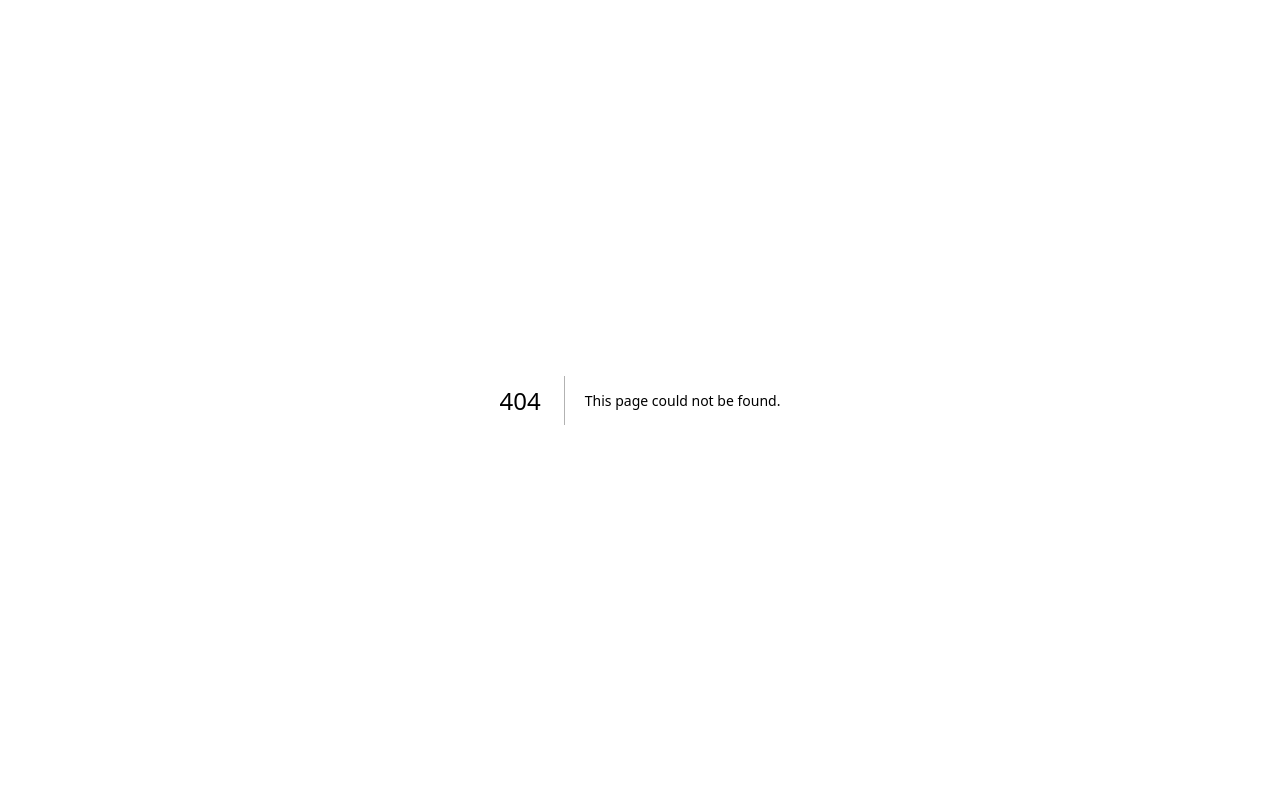
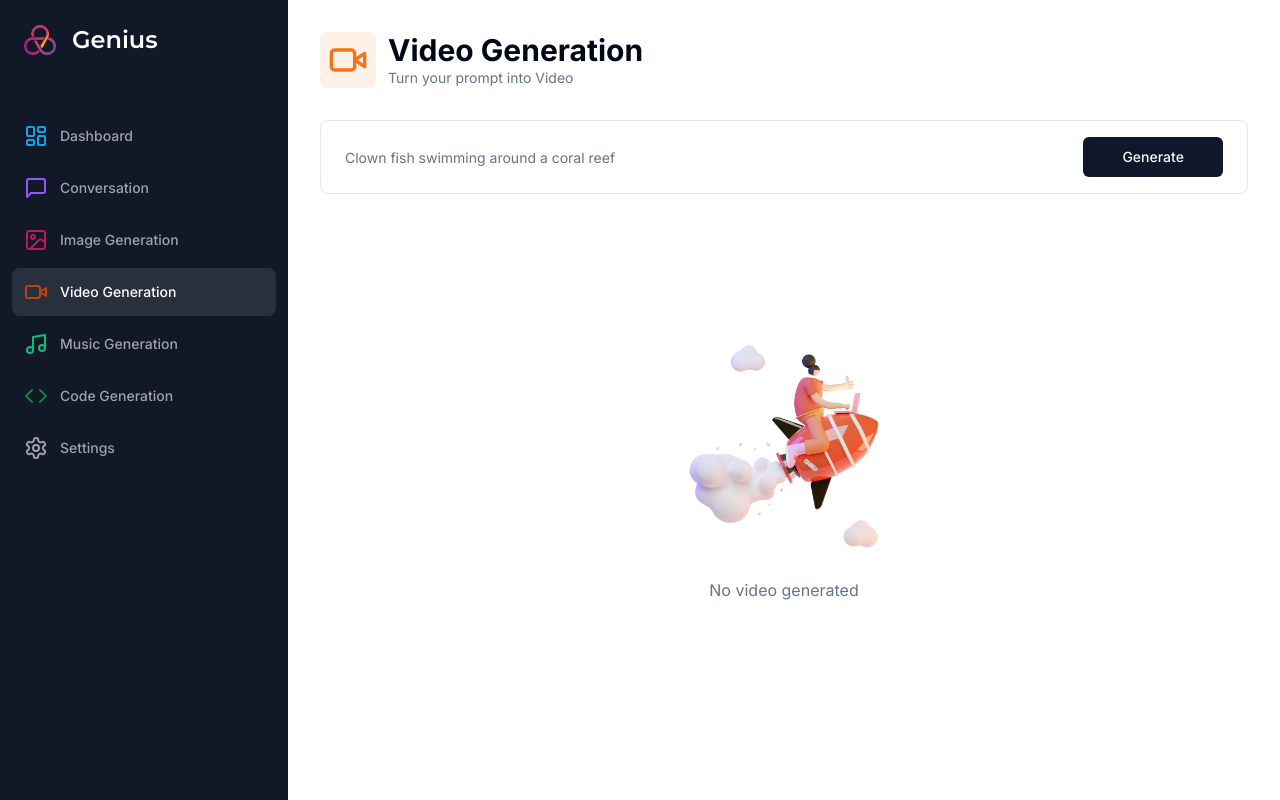
Before and after one commit to JAZ201107/ai-saas, a Next.js app: page /video in a window 1280 px wide. Before the commit this address had no page. Built offline with nearby package versions, Linux system fonts and the light colour scheme.

Commit message:
Music Video Generation Finished

```diff
--- /dev/null
+++ b/app/(dashboard)/(routes)/music/constants.ts
@@ -0,0 +1,7 @@
+import * as z from "zod";
+
+export const formSchema = z.object({
+  prompt: z.string().min(1, {
+    message: "Music Prompt is required",
+  }),
+});
--- /dev/null
+++ b/app/(dashboard)/(routes)/music/page.tsx
@@ -0,0 +1,114 @@
+"use client";
+import * as z from "zod";
+import { zodResolver } from "@hookform/resolvers/zod";
+import { MessageSquare, Music } from "lucide-react";
+import { useForm } from "react-hook-form";
+
+import { formSchema } from "./constants";
+import { Heading } from "@/components/heading";
+import { ChatCompletionRequestMessage } from "openai";
+import { Form, FormControl, FormField, FormItem } from "@/components/ui/form";
+import { Input } from "@/components/ui/input";
+import { Button } from "@/components/ui/button";
+import { useRouter } from "next/navigation";
+import { useState } from "react";
+import axios from "axios";
+import Empty from "@/components/Empty";
+import { cn } from "@/lib/utils";
+import UserAvatar from "@/components/UserAvatar";
+import BotAvatar from "@/components/BotAvatar";
+import Loader from "@/components/Loader";
+
+const MusicPage = () => {
+  const router = useRouter();
+  const [music, setMusic] = useState<string>();
+
+  const form = useForm<z.infer<typeof formSchema>>({
+    resolver: zodResolver(formSchema),
+    defaultValues: {
+      prompt: "",
+    },
+  });
+
+  const isLoading = form.formState.isSubmitting;
+
+  const onSubmit = async (values: z.infer<typeof formSchema>) => {
+    try {
+      setMusic(undefined);
+
+      const response = await axios.post("/api/music", values);
+
+      setMusic(response.data.audio);
+
+      form.reset();
+    } catch (error: any) {
+      // TODO: Open Pro Modal
+
+      console.log(error);
+    } finally {
+      router.refresh();
+    }
+  };
+
+  return (
+    <div>
+      <Heading
+        title="Music Generation"
+        description="Turn your prompt into music"
+        icon={Music}
+        iconColor="text-emerald-500"
+        bgColor="bg-emerald-500/10"
+      />
+
+      <div className="px-4 lg:px-8">
+        <div>
+          <Form {...form}>
+            <form
+              onSubmit={form.handleSubmit(onSubmit)}
+              className="rounded-lg border w-full p-4 px-3 md:px-6 focus-within:shadow-sm grid grid-cols-12 gap-2"
+            >
+              <FormField
+                name="prompt"
+                render={({ field }) => (
+                  <FormItem className="col-span-12 lg:col-span-10 ">
+                    <FormControl className="m-0 p-0">
+                      <Input
+                        className="border-0 outline-none focus-visible:ring-0 focus-visible:ring-transparent"
+                        disabled={isLoading}
+                        placeholder="Piano solo"
+                        {...field}
+                      />
+                    </FormControl>
+                  </FormItem>
+                )}
+              />
+
+              <Button
+                className="col-span-12 lg:col-span-2 w-full"
+                disabled={isLoading}
+              >
+                Generate
+              </Button>
+            </form>
+          </Form>
+        </div>
+
+        <div className="space-y-4 mt-4">
+          {isLoading && (
+            <div className="p-8 rounded-lg w-full flex items-center justify-center bg-muted">
+              <Loader />
+            </div>
+          )}
+          {!music && !isLoading && <Empty label="No music generated" />}
+          {music && (
+            <audio controls className="w-full mt-8">
+              <source src={music} />
+            </audio>
+          )}
+        </div>
+      </div>
+    </div>
+  );
+};
+
+export default MusicPage;
--- /dev/null
+++ b/app/(dashboard)/(routes)/video/constants.ts
@@ -0,0 +1,7 @@
+import * as z from "zod";
+
+export const formSchema = z.object({
+  prompt: z.string().min(1, {
+    message: "Video Prompt is required",
+  }),
+});
--- /dev/null
+++ b/app/(dashboard)/(routes)/video/page.tsx
@@ -0,0 +1,116 @@
+"use client";
+import * as z from "zod";
+import { zodResolver } from "@hookform/resolvers/zod";
+import { MessageSquare, Music, VideoIcon } from "lucide-react";
+import { useForm } from "react-hook-form";
+
+import { formSchema } from "./constants";
+import { Heading } from "@/components/heading";
+import { ChatCompletionRequestMessage } from "openai";
+import { Form, FormControl, FormField, FormItem } from "@/components/ui/form";
+import { Input } from "@/components/ui/input";
+import { Button } from "@/components/ui/button";
+import { useRouter } from "next/navigation";
+import { useState } from "react";
+import axios from "axios";
+import Empty from "@/components/Empty";
+import { cn } from "@/lib/utils";
+
+import Loader from "@/components/Loader";
+
+const VideoPage = () => {
+  const router = useRouter();
+  const [video, setVideo] = useState<string>();
+
+  const form = useForm<z.infer<typeof formSchema>>({
+    resolver: zodResolver(formSchema),
+    defaultValues: {
+      prompt: "",
+    },
+  });
+
+  const isLoading = form.formState.isSubmitting;
+
+  const onSubmit = async (values: z.infer<typeof formSchema>) => {
+    try {
+      setVideo(undefined);
+
+      const response = await axios.post("/api/video", values);
+
+      setVideo(response.data.data[0]);
+
+      form.reset();
+    } catch (error: any) {
+      // TODO: Open Pro Modal
+
+      console.log(error);
+    } finally {
+      router.refresh();
+    }
+  };
+
+  return (
+    <div>
+      <Heading
+        title="Video Generation"
+        description="Turn your prompt into Video"
+        icon={VideoIcon}
+        iconColor="text-orange-500"
+        bgColor="bg-orange-500/10"
+      />
+
+      <div className="px-4 lg:px-8">
+        <div>
+          <Form {...form}>
+            <form
+              onSubmit={form.handleSubmit(onSubmit)}
+              className="rounded-lg border w-full p-4 px-3 md:px-6 focus-within:shadow-sm grid grid-cols-12 gap-2"
+            >
+              <FormField
+                name="prompt"
+                render={({ field }) => (
+                  <FormItem className="col-span-12 lg:col-span-10 ">
+                    <FormControl className="m-0 p-0">
+                      <Input
+                        className="border-0 outline-none focus-visible:ring-0 focus-visible:ring-transparent"
+                        disabled={isLoading}
+                        placeholder="Clown fish swimming around a coral reef"
+                        {...field}
+                      />
+                    </FormControl>
+                  </FormItem>
+                )}
+              />
+
+              <Button
+                className="col-span-12 lg:col-span-2 w-full"
+                disabled={isLoading}
+              >
+                Generate
+              </Button>
+            </form>
+          </Form>
+        </div>
+
+        <div className="space-y-4 mt-4">
+          {isLoading && (
+            <div className="p-8 rounded-lg w-full flex items-center justify-center bg-muted">
+              <Loader />
+            </div>
+          )}
+          {!video && !isLoading && <Empty label="No video generated" />}
+          {video && (
+            <video
+              className="w-full aspect-video mt-8 rounded-lg border bg-black"
+              controls
+            >
+              <source src={video} />
+            </video>
+          )}
+        </div>
+      </div>
+    </div>
+  );
+};
+
+export default VideoPage;
--- /dev/null
+++ b/app/api/music/route.ts
@@ -0,0 +1,37 @@
+import { auth } from "@clerk/nextjs";
+import { NextResponse } from "next/server";
+import Replicate from "replicate";
+
+const replicate = new Replicate({
+  auth: process.env.REPLICATE_API_TOKEN!,
+});
+
+export async function POST(req: Request) {
+  try {
+    const { userId } = auth();
+    const body = await req.json();
+    const { prompt } = body;
+
+    if (!userId) {
+      return new NextResponse("Unauthorized", { status: 401 });
+    }
+
+    if (!prompt) {
+      return new NextResponse("Prompt are required", { status: 400 });
+    }
+
+    const response = await replicate.run(
+      "riffusion/riffusion:8cf61ea6c56afd61d8f5b9ffd14d7c216c0a93844ce2d82ac1c9ecc9c7f24e05",
+      {
+        input: {
+          prompt_a: prompt,
+        },
+      }
+    );
+
+    return NextResponse.json(response);
+  } catch (error) {
+    console.log("[MUSIC_ERROR]", error);
+    return new NextResponse("Internal error", { status: 500 });
+  }
+}
--- /dev/null
+++ b/app/api/video/route.ts
@@ -0,0 +1,37 @@
+import { auth } from "@clerk/nextjs";
+import { NextResponse } from "next/server";
+import Replicate from "replicate";
+
+const replicate = new Replicate({
+  auth: process.env.REPLICATE_API_TOKEN!,
+});
+
+export async function POST(req: Request) {
+  try {
+    const { userId } = auth();
+    const body = await req.json();
+    const { prompt } = body;
+
+    if (!userId) {
+      return new NextResponse("Unauthorized", { status: 401 });
+    }
+
+    if (!prompt) {
+      return new NextResponse("Prompt are required", { status: 400 });
+    }
+
+    const response = await replicate.run(
+      "anotherjesse/zeroscope-v2-xl:9f747673945c62801b13b84701c783929c0ee784e4748ec062204894dda1a351",
+      {
+        input: {
+          prompt: prompt,
+        },
+      }
+    );
+
+    return NextResponse.json(response);
+  } catch (error) {
+    console.log("[VIDEO_ERROR]", error);
+    return new NextResponse("Internal error", { status: 500 });
+  }
+}
--- a/package.json
+++ b/package.json
@@ -33,6 +33,7 @@
     "react-dom": "18.2.0",
     "react-hook-form": "^7.45.2",
     "react-markdown": "^8.0.7",
+    "replicate": "^0.14.1",
     "tailwind-merge": "^1.14.0",
     "tailwindcss": "3.3.3",
     "tailwindcss-animate": "^1.0.6",
```
Also changed, not shown: 1 other file (tests, documents, lock files or other folders).
